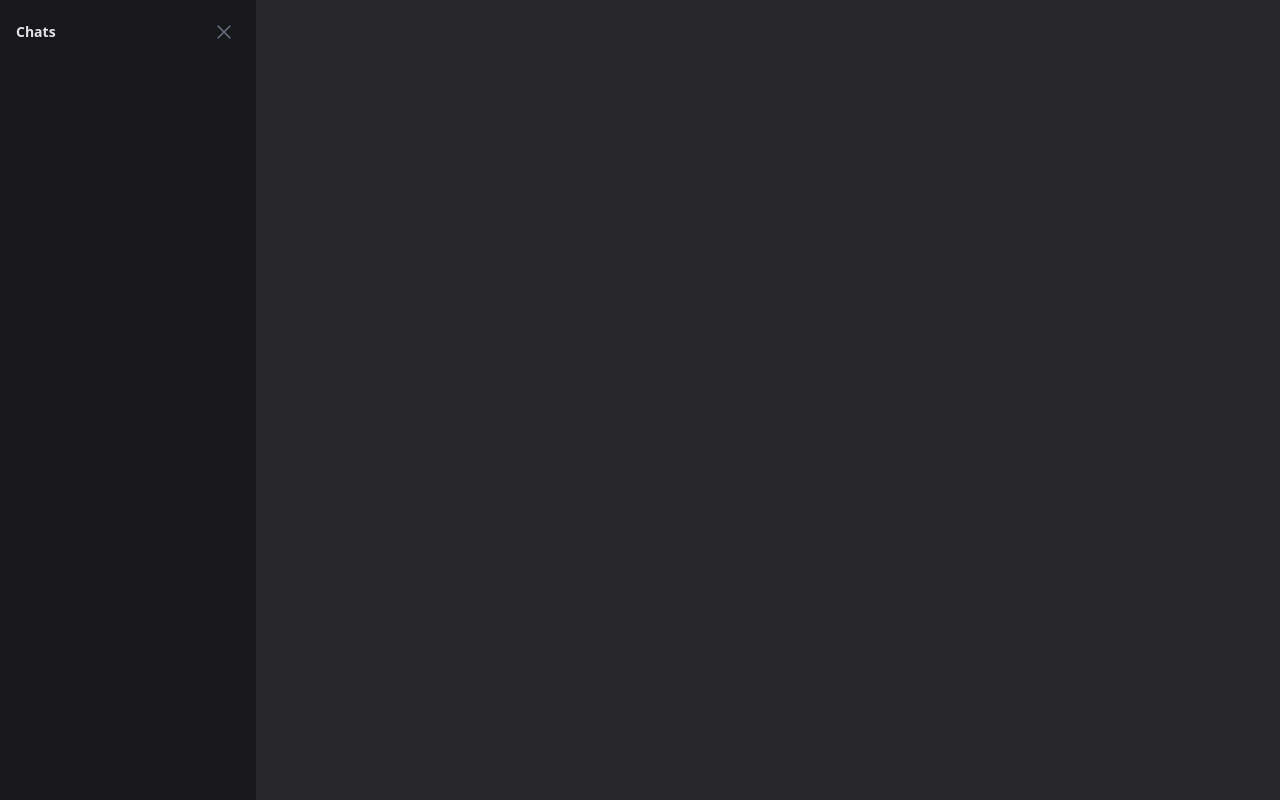
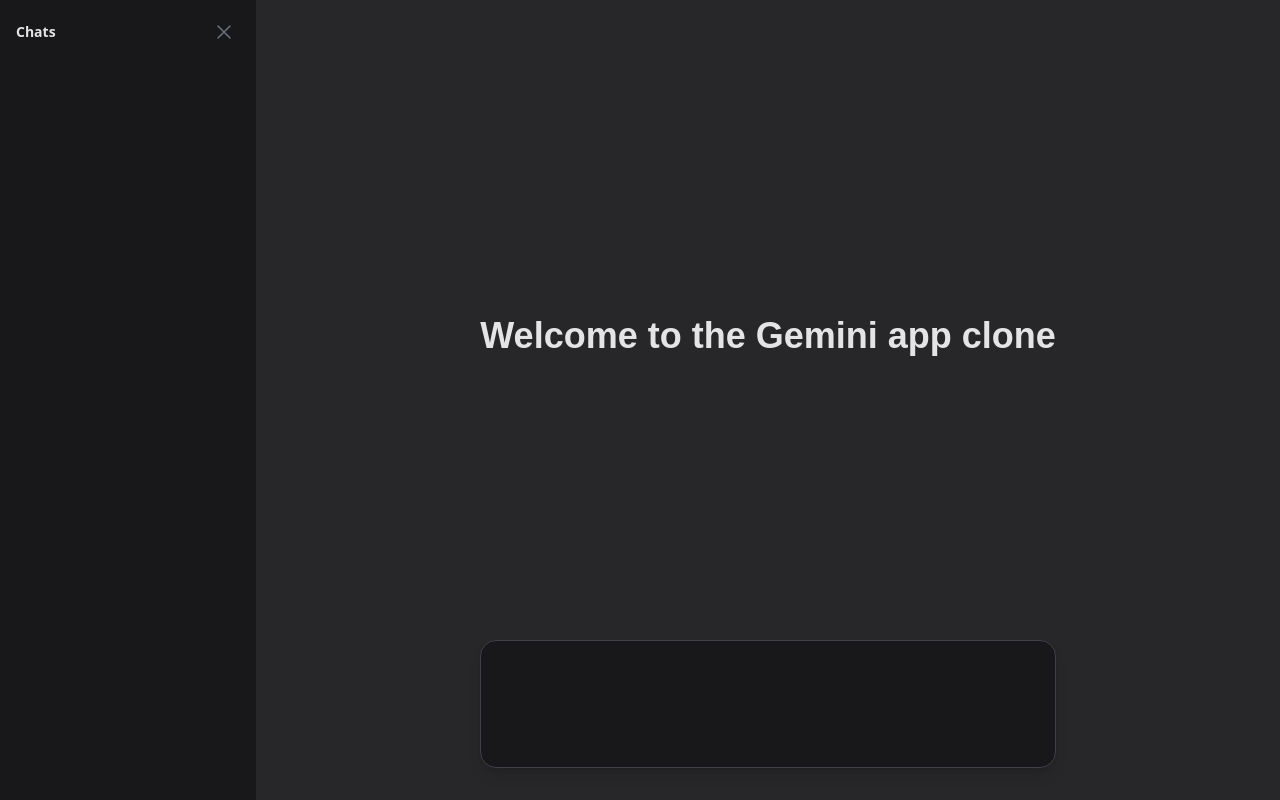
Before and after one commit to stefano-mecocci/llm-local-workspace, an Angular app in the folder frontend/: page / in a window 1280 px wide. Built offline with nearby package versions, Linux system fonts and the light colour scheme.

Commit message:
feat(fe): add prompt box in the welcome/empty screen

```diff
--- a/frontend/src/app/components/empty-prompt/empty-prompt.html
+++ b/frontend/src/app/components/empty-prompt/empty-prompt.html
@@ -1 +1,6 @@
-<div class="flex h-full w-full items-center justify-center p-8"></div>
+<div class="flex flex-col h-full w-full items-center justify-between p-8">
+    <div class="w-full h-full grow grid place-items-center">
+        <h1 class="font-bold font-['Arial'] text-4xl text-zinc-200">Welcome to the Gemini app clone</h1>
+    </div>
+    <app-prompt-box></app-prompt-box>
+</div>
--- a/frontend/src/app/components/empty-prompt/empty-prompt.ts
+++ b/frontend/src/app/components/empty-prompt/empty-prompt.ts
@@ -1,8 +1,10 @@
 import { Component, ChangeDetectionStrategy } from '@angular/core';
+import { PromptBox } from "../prompt-box/prompt-box";
 
 @Component({
   selector: 'app-empty-prompt',
   templateUrl: './empty-prompt.html',
   changeDetection: ChangeDetectionStrategy.OnPush,
+  imports: [PromptBox],
 })
-export class EmptyPromptComponent {}
+export class EmptyPromptComponent { }
```
